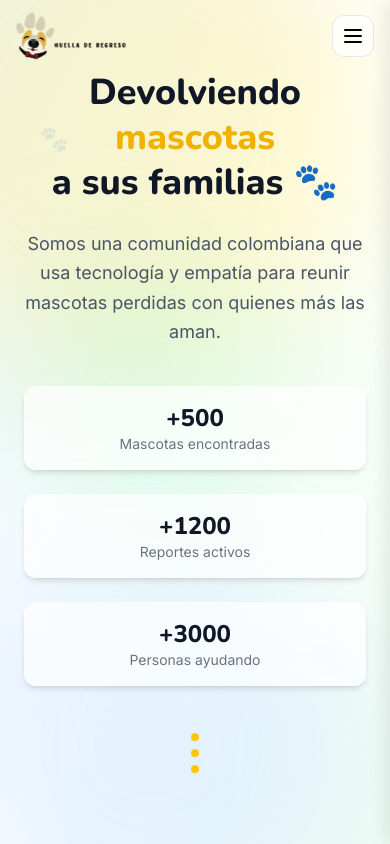
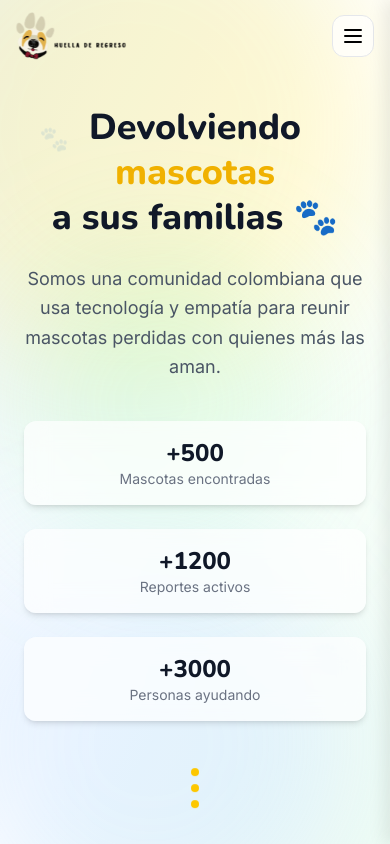
Before and after one commit to fernadev14/huella-de-regreso, a React (Vite) app: page /quienes-somos in a window 390 px wide. Shown: the top 844 px of the page. Built offline with nearby package versions, Linux system fonts and the light colour scheme; no server answers.

Commit message:
correccion de altura y scroll en modal en moviles

```diff
--- a/src/components/myReports/ReportModal.jsx
+++ b/src/components/myReports/ReportModal.jsx
@@ -69,12 +69,13 @@ const ReportModal = (
       onClick={close}
     >
       <div
-        className={`bg-white w-full max-w-3xl rounded-2xl overflow-hidden shadow-2xl transition-all duration-200 ${panelAnim}`}
+        className={`bg-white w-full max-w-3xl rounded-2xl shadow-2xl transition-all duration-200 ${panelAnim}
+                  max-h-[90vh] flex flex-col`}
         onClick={(e) => e.stopPropagation()}
       >
 
         {/* Header */}
-        <div className="flex items-center justify-between px-6 pt-5 pb-4 border-b border-gray-100">
+        <div className="flex items-center justify-between px-6 pt-5 pb-4 border-b border-gray-100 sticky top-0 bg-white z-10">
           <div className="flex items-center gap-3">
             <h2 className="text-xl font-bold text-gray-900">
               {selected.title || 'Sin nombre'}
@@ -92,7 +93,7 @@ const ReportModal = (
         </div>
 
         {/* Body — dos columnas */}
-        <div className="grid md:grid-cols-[1fr_280px] divide-y md:divide-y-0 md:divide-x divide-gray-100">
+        <div className="grid md:grid-cols-[1fr_280px] divide-y md:divide-y-0 md:divide-x divide-gray-100 overflow-y-auto">
 
           {/* Izquierda: carousel */}
           <div className="p-5">
--- a/src/components/publications/AboutHero.jsx
+++ b/src/components/publications/AboutHero.jsx
@@ -27,7 +27,7 @@ export default function AboutHero() {
       </motion.span>
 
       {/* CONTENIDO */}
-      <div className="relative z-10 text-center max-w-3xl">
+      <div className="container-hero relative z-10 text-center max-w-3xl">
 
         {/* TITLE */}
         <motion.h1
--- a/src/styles/quienes-somos.css
+++ b/src/styles/quienes-somos.css
@@ -186,6 +186,7 @@ ABOUTVALUE
   @media (max-width: 768px) {
     .values-section { padding: 64px 20px; }
     .values-grid { grid-template-columns: repeat(2, 1fr); }
+    .container-hero {margin-top: 70px;}
   }
   @media (max-width: 480px) {
     .values-grid { grid-template-columns: 1fr; }
```
